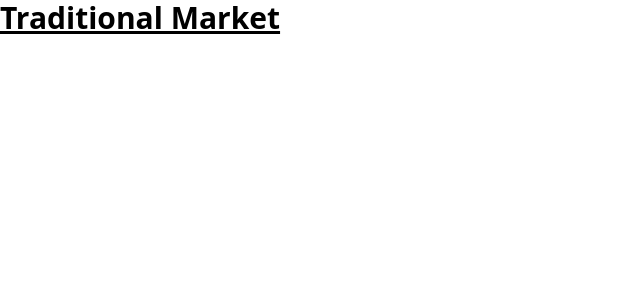
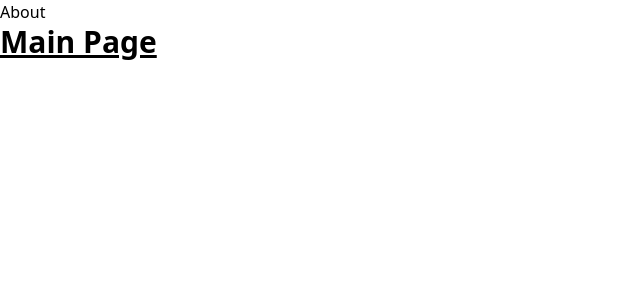
Before and after one commit to hyewon218/traditional-market-front, a React (Create React App) app: page / in a window 1280 px wide. Shown: the top 300 px of the page, without its empty margins (0-640 px from the left). Built offline with nearby package versions, Linux system fonts and the light colour scheme.

Commit message:
React-Router 설정 및 <Link> 추가

```diff
--- a/src/App.js
+++ b/src/App.js
@@ -1,14 +1,11 @@
 import React from 'react';
+import {RouterProvider} from "react-router-dom";
+import root from "./router/root" ;
 
-
-const App = ()=>{
-  return (
-      <div>
-          <h1 className="text-3xl font-bold underline">
-              Traditional Market
-          </h1>
-      </div>
-  );
+function App() {
+    return (
+        < RouterProvider router={root}/>
+    );
 }
 
 export default App;
--- /dev/null
+++ b/src/pages/AboutPage.js
@@ -0,0 +1,8 @@
+const AboutPage = () => {
+    return (
+        <div className = "text-3xl font-bold">
+            <div>About Page</div>
+        </div>
+    );
+}
+export default AboutPage;
--- /dev/null
+++ b/src/pages/MainPage.js
@@ -0,0 +1,13 @@
+import {Link} from "react-router-dom";
+
+const MainPage = () => {
+    return (
+        <div>
+            <div className="flex">
+                <Link to={'/about'}>About</Link>
+            </div>
+            <div className="text-3xl font-bold underline">Main Page</div>
+        </div>
+    );
+}
+export default MainPage;
--- /dev/null
+++ b/src/router/root.js
@@ -0,0 +1,19 @@
+import {Suspense, lazy} from "react";
+
+import {createBrowserRouter} from "react-router-dom" ;
+
+const Loading = <div>Loading....</div>
+const Main = lazy(() => import("../pages/MainPage"))
+const About = lazy(() => import("../pages/AboutPage"))
+
+const root = createBrowserRouter([
+    {
+        path: "",
+        element: <Suspense fallback={Loading}><Main/></Suspense>
+    },
+    {
+        path: "about",
+        element: <Suspense fallback={Loading}> <About/></Suspense>
+    }
+])
+export default root;
```
